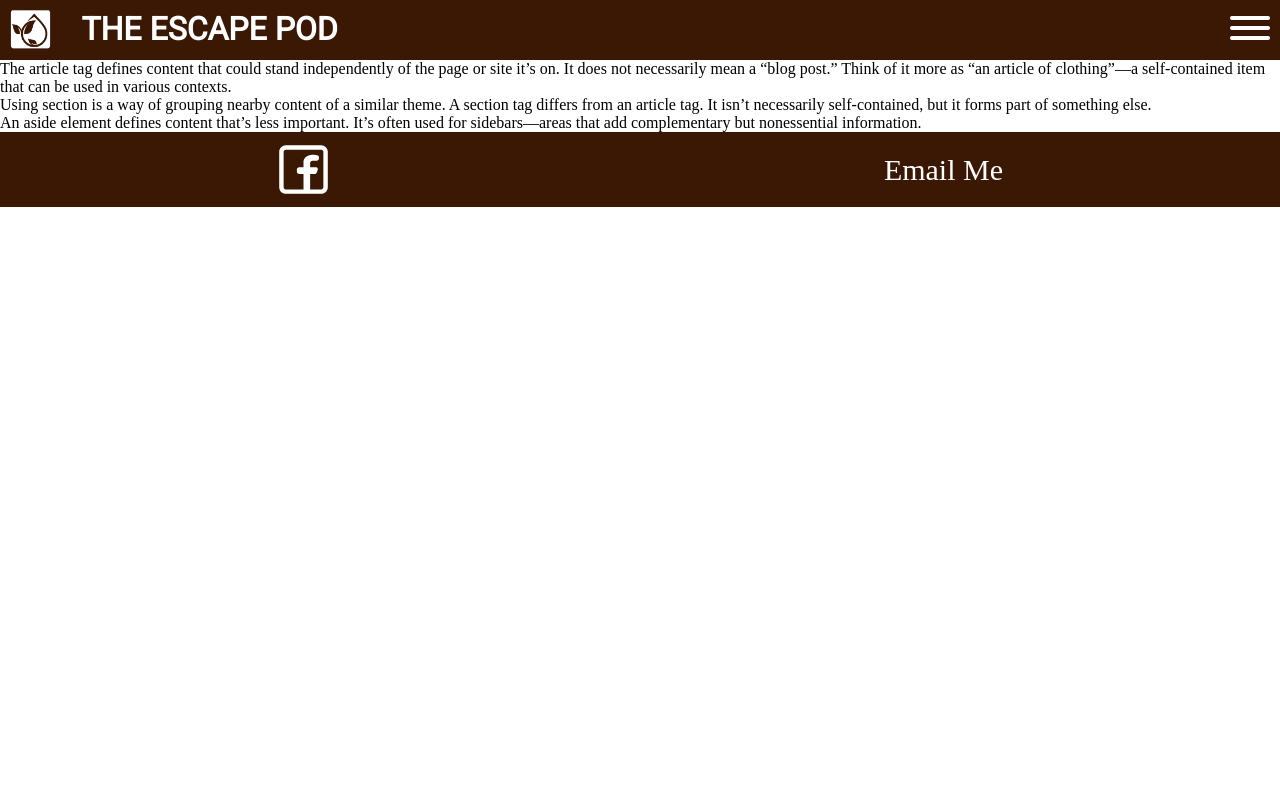
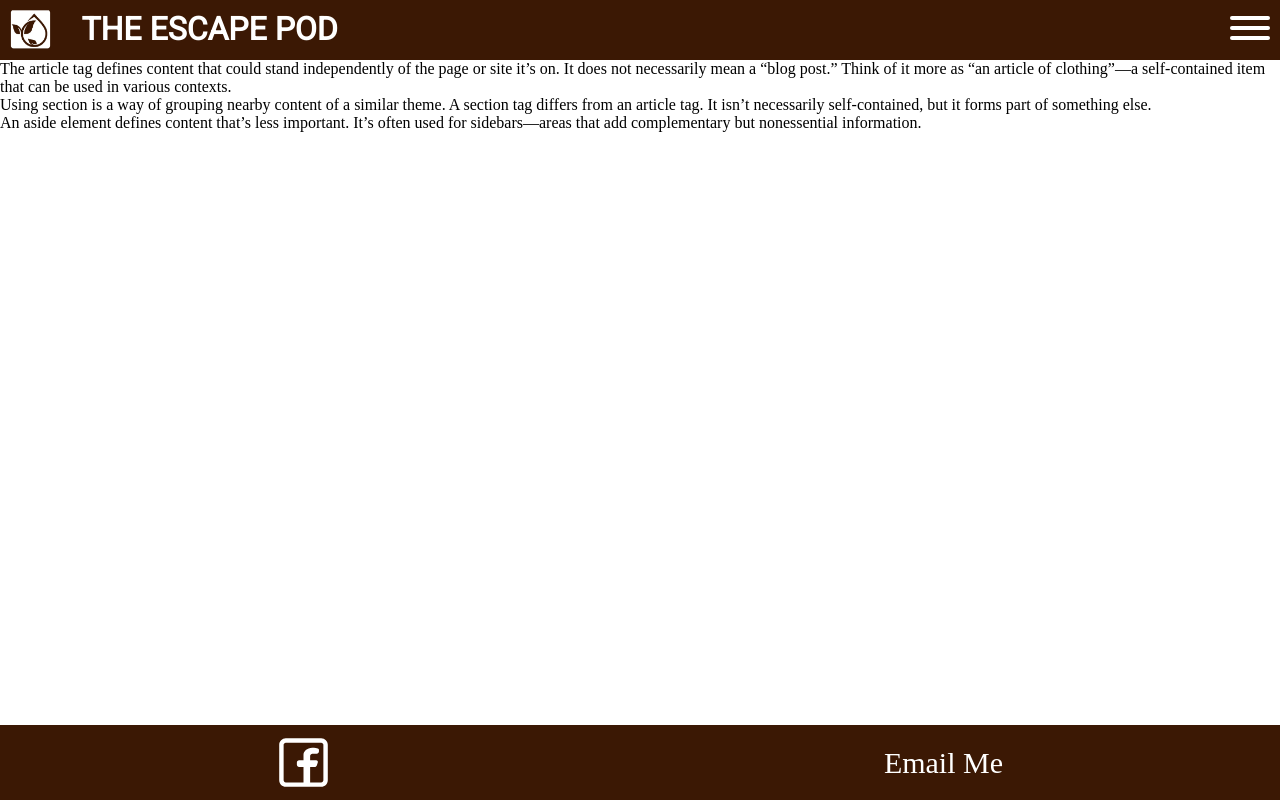
Before and after one commit to CharlieMallon/the-escape-pod, a plain HTML site: page index.html in a window 1280 px wide. Drawn offline with Linux system fonts and the light colour scheme.

Commit message:
fix: made footer go to bottom of page

```diff
--- a/assets/css/style.css
+++ b/assets/css/style.css
@@ -23,6 +23,21 @@
     position: absolute;
     width: 1px;
     white-space: nowrap;
+}
+
+html{
+    height: 100%;
+}
+
+body {
+    display: flex;
+    flex-direction: column;
+    justify-content: space-between;
+    height: 100%;
+}
+
+main{
+    height: -webkit-fill-available;
 }
 
 /* --- Header and Nav Bar --- */
```
